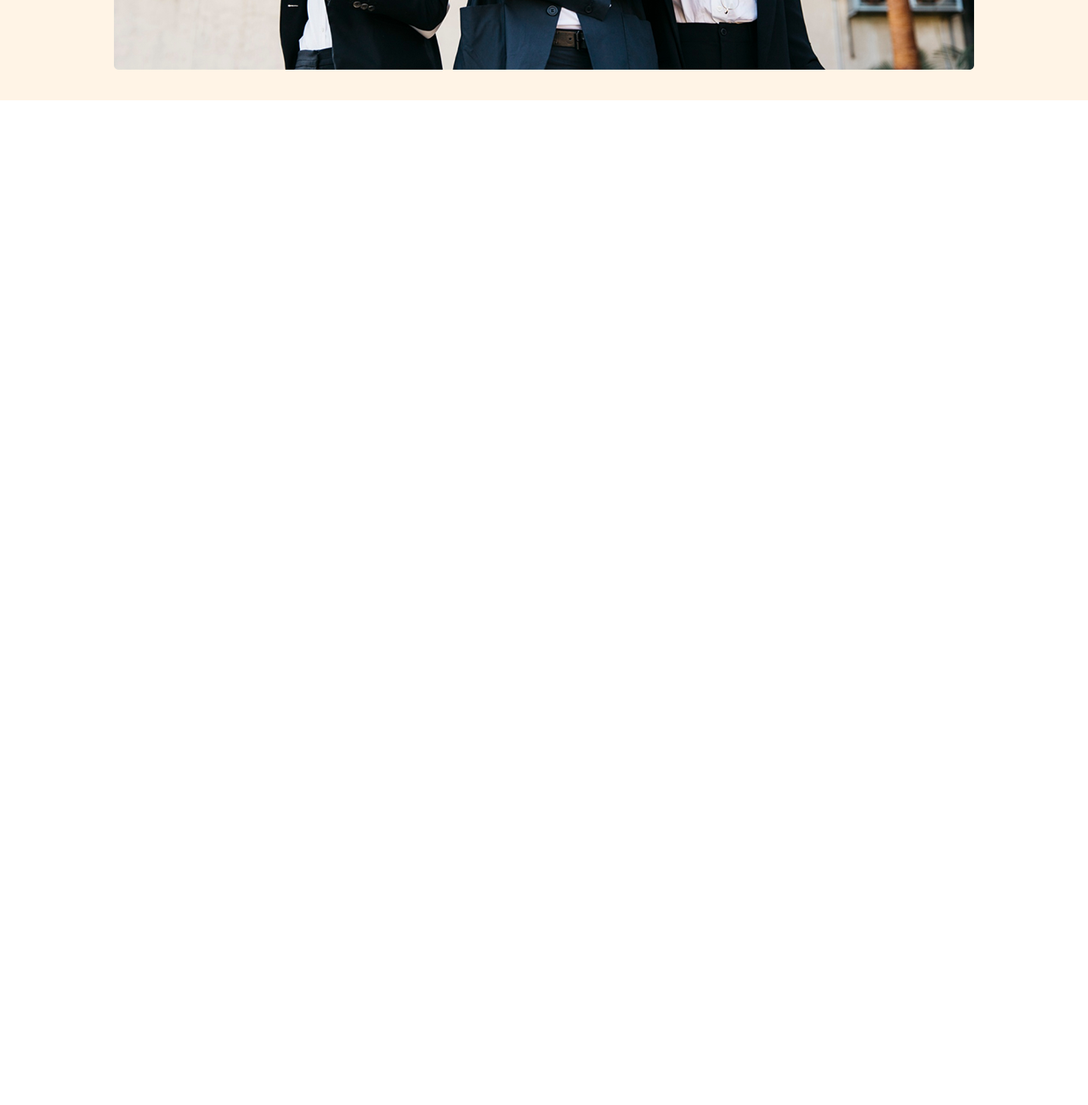
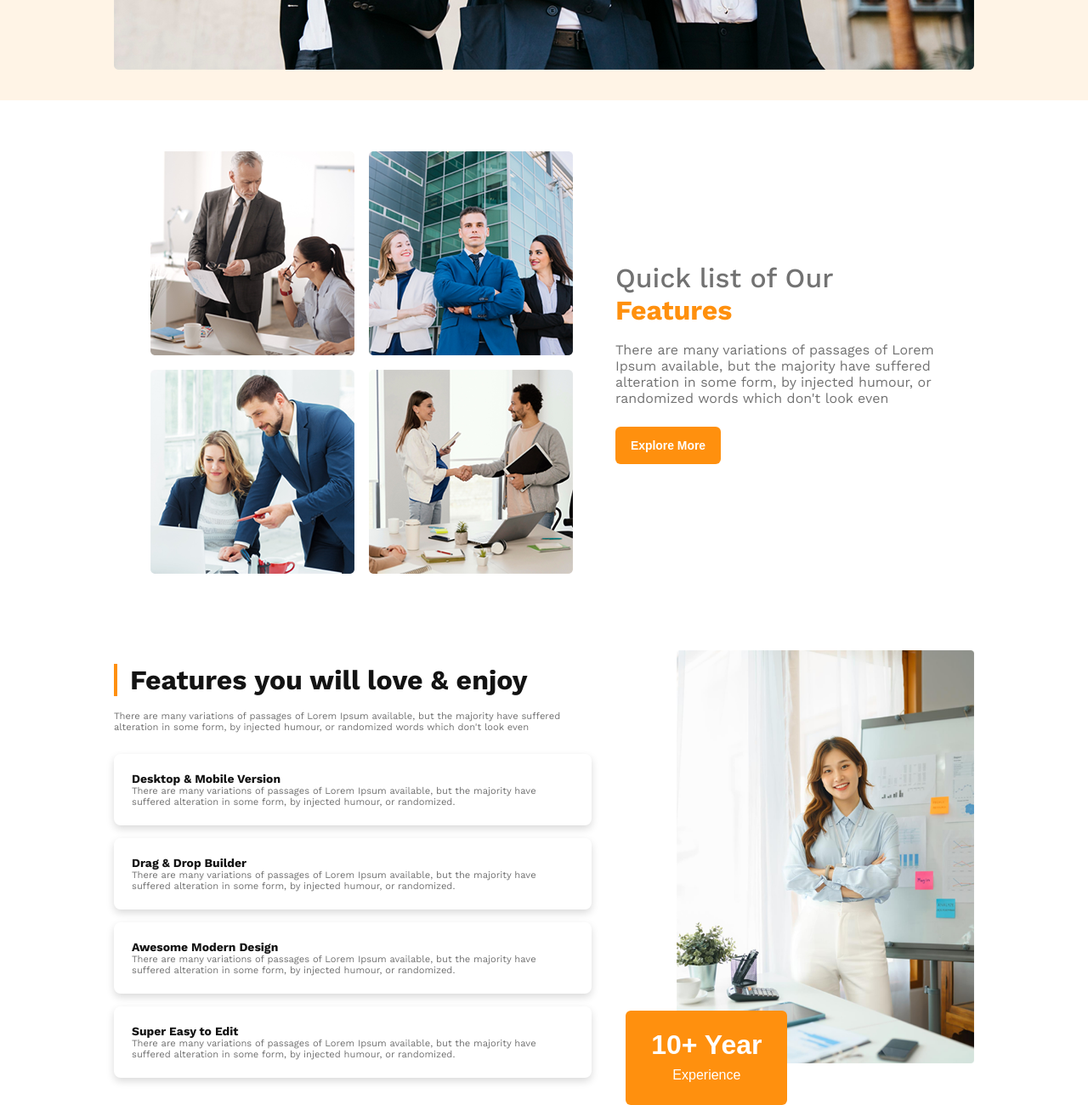
Before and after one commit to mrirakib3/g3-architects-ph, a plain HTML site: page index.html in a window 1280 px wide. Shown: the part 786-2086 px from the top of the page at 85% size. Before the commit the page ends 904 px from the top, so only its background shows below. Drawn offline with nearby package versions, Linux system fonts and the light colour scheme.

Commit message:
add features and experience section

```diff
--- a/index.html
+++ b/index.html
@@ -5,7 +5,6 @@
   <meta name="viewport" content="width=device-width, initial-scale=1.0">
   <title>g3-architects-ph</title>
   <link rel="stylesheet" href="styles/style.css">
-
 </head>
 
 <body class="work-sans-font">
@@ -31,5 +30,61 @@
     </div>
 
   </header>
+
+  <main>
+    <section class="teams display-flex">
+      <div class="team-img-containner">
+        <img src="images/team1 copy.png" alt="">
+        <img src="images/team2 copy.png" alt="">
+        <img src="images/team3 copy.png" alt="">
+        <img src="images/team4 copy.png" alt="">
+      </div>
+      <div class="feature">
+        <h3 class="feature-title dark03">
+          Quick list <span id="feature-title-part2 dark01">of Our</span> <span id="feature-title-part3">Features</span>
+        </h3>
+        <p class="feature-description dark03">
+          There are many variations of passages of Lorem Ipsum available, but the majority have suffered alteration in some form, by injected humour, or randomized words which don't look even
+        </p>
+        <button class="btn-primary">Explore More</button>
+      </div>
+
+    </section>
+
+    <section class="experience">
+      <div class="experience-container display-flex">
+        <div class="experience-text-info">
+          <h3 class="experience-title dark01">Features you will love & enjoy</h3>
+          <p class="experience-description dark03">There are many variations of passages of Lorem Ipsum available, but the majority have suffered alteration in some form, by injected humour, or randomized words which don't look even</p>
+          <div class="experience-box">
+            <h4 class="experience-box-title dark01">Desktop & Mobile Version</h4>
+            <p class="experience-box-description dark03">There are many variations of passages of Lorem Ipsum available, but the majority have suffered alteration in some form, by injected humour, or randomized.</p>
+          </div>
+          <div class="experience-box">
+            <h4 class="experience-box-title dark01">Drag & Drop Builder</h4>
+            <p class="experience-box-description dark03">There are many variations of passages of Lorem Ipsum available, but the majority have suffered alteration in some form, by injected humour, or randomized.</p>
+          </div>
+          <div class="experience-box">
+            <h4 class="experience-box-title dark01">Awesome Modern Design</h4>
+            <p class="experience-box-description dark03">There are many variations of passages of Lorem Ipsum available, but the majority have suffered alteration in some form, by injected humour, or randomized.</p>
+          </div>
+          <div class="experience-box">
+            <h4 class="experience-box-title dark01">Super Easy to Edit</h4>
+            <p class="experience-box-description dark03">There are many variations of passages of Lorem Ipsum available, but the majority have suffered alteration in some form, by injected humour, or randomized.</p>
+          </div>
+        </div>
+        <div class="experience-img-btn">
+          <img class="experience-img" src="images/architect copy.png" alt="">
+          <button class="btn-primary" id="ten-year-btn"><span id="ten-year">
+            10+ Year</span><br><span id="exp">Experience</span>
+          </button>
+        </div>
+      </div>
+    </section>
+  </main>
+
+  <footer>
+
+  </footer>
 </body>
 </html>
--- a/styles/style.css
+++ b/styles/style.css
@@ -12,7 +12,16 @@
   padding: 0;
 }
 
-/* text-color */
+main {
+  max-width: 1012px;
+  margin: 0 auto;
+}
+
+.hide {
+  display: none;
+}
+
+/* shared styles */
 .dark01 {
   color: #131313;
 }
@@ -25,7 +34,6 @@
   color: #727272;
 }
 
-/* shared styles */
 .display-flex {
   display: flex;
 }
@@ -38,7 +46,7 @@
   color: #424242;
 }
 
-.dark02 {
+.dark03 {
   color: #727272;
 }
 
@@ -74,7 +82,7 @@
 
 .nav-item {
   list-style: none;
-  margin-right: 30px;
+  margin-left: 30px;
 }
 
 .nav-link {
@@ -111,10 +119,116 @@ header {
   padding-bottom: 32px;
 }
 
+/* team and features style */
+.teams {
+  align-items: center;
+  max-width: 926px;
+  margin: 0 auto;
+  margin-top: 60px;
+  gap: 50px;
+}
+
+.team-img-containner {
+  display: grid;
+  grid-template-columns: repeat(2, 1fr);
+  gap: 17px;
+}
+
+.feature-title {
+  font-size: 2rem;
+  font-weight: 500;
+}
+
+#feature-title-part2 {
+  font-size: 2rem;
+  font-weight: 700;
+}
+
+#feature-title-part3 {
+  font-size: 2rem;
+  font-weight: 700;
+  color: #FF900E;
+}
+
+.feature-description {
+  margin: 18px 0 24px 0;
+}
+
+/* experience style */
+.experience-container {
+  gap: 100px;
+  margin-top: 90px;
+}
+
+.experience-text-info {
+  margin: auto 0;
+}
+
+.experience-title {
+  font-size: 2rem;
+  font-weight: 700;
+  border-left: 4px solid #FF900E;
+  padding-left: 15px;
+}
+
+.experience-description {
+  font-size: 0.7rem;
+  margin: 17px 0 25px 0;
+}
+
+.experience-box {
+  padding: 21px;
+  margin-bottom: 15px;
+  border-radius: 8px;
+  box-shadow: 0px 4px 10px 0px rgba(0, 0, 0, 0.15);
+}
+
+.experience-box-title {
+  font-size: 0.87rem;
+}
+
+.experience-box-description {
+  font-size: 0.7rem;
+}
+
+.experience-img {
+  max-width: 100%;
+}
+
+#ten-year {
+  font-size: 2rem;
+  font-weight: 700;
+}
+
+#exp {
+  font-size: 1rem;
+  font-weight: 500;
+}
+
+#ten-year-btn {
+  line-height: 30px;
+  padding: 25px 30px 20px 30px;
+  margin-top: -120px;
+  margin-left: -60px;
+}
+
+
+
 /* small screen responsive */
 @media screen and (max-width: 576px) {
-  .navbar, .nav-links {
+  body {
+    padding: 0 15px;
+  }
+
+  .navbar,
+  .nav-links,
+  .teams,
+  .experience-container {
     flex-direction: column;
+  }
+
+  .navbar,
+  .nav-links {
     text-align: center;
   }
 
@@ -122,4 +236,22 @@ header {
     margin: 10px 0 0 0;
   }
 
+  .team-img-containner {
+    grid-template-columns: repeat(1, 1fr);
+  }
+
+  .feature {
+    margin-left: 20px;
+  }
+
+  .experience-container {
+    gap: 30px;
+  }
+
+  #ten-year-btn {
+    margin: 0 auto;
+    margin-top: -60px;
+  }
+
+
 }
```
